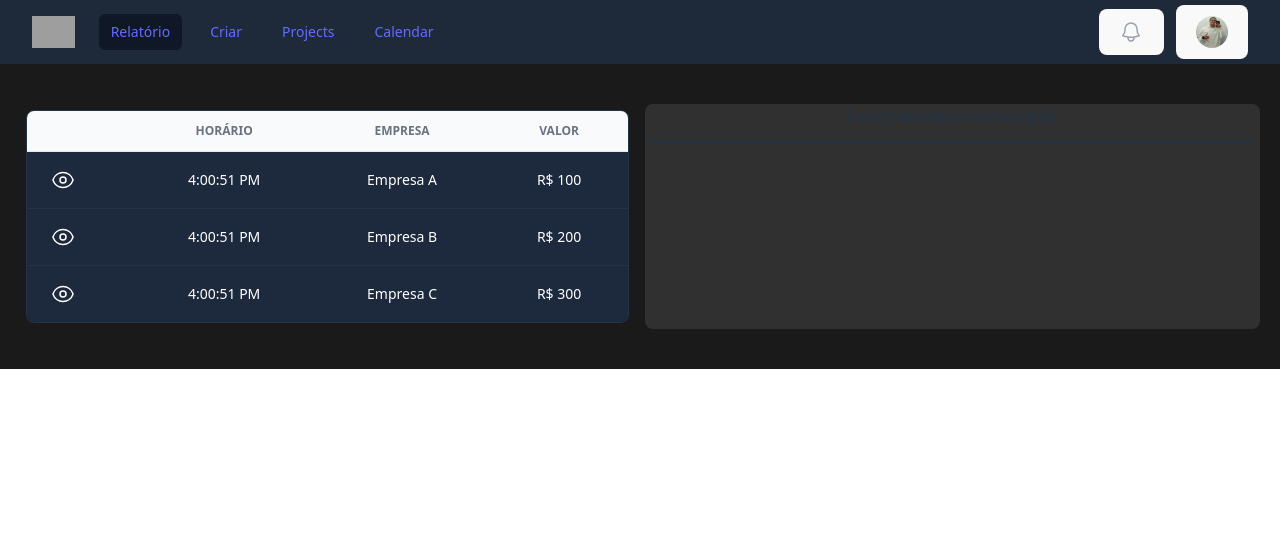
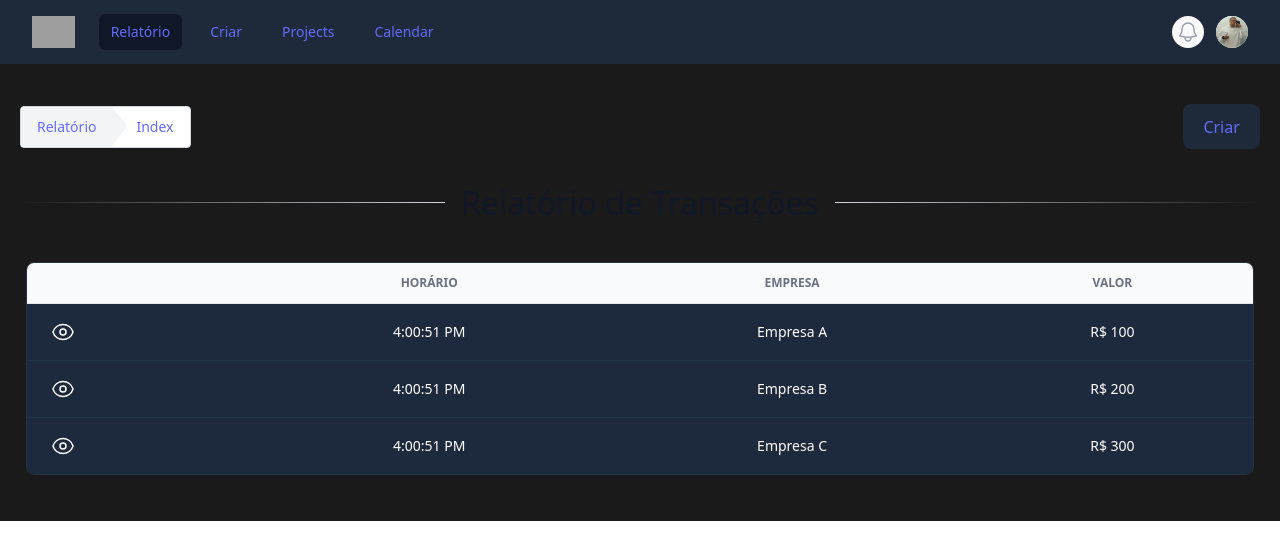
Before and after one commit to scorpiontyf/fiscal-gastos, a React (Vite) app: page / in a window 1280 px wide. Shown: the top 560 px of the page. Built offline with nearby package versions, Linux system fonts and the light colour scheme; grey boxes are pictures that could not be loaded.

Commit message:
componente de breadcrumb, melhoria no componente de detalhe de transação, melhoria na index de relatório

```diff
--- /dev/null
+++ b/src/components/breadcrumb.tsx
@@ -0,0 +1,33 @@
+type BreadcrumbProps = {
+  items: { label: string; href: string }[];
+};
+
+function Breadcrumb({ items }: BreadcrumbProps) {
+  return (
+    <nav aria-label="Breadcrumb" className="w-min">
+      <ol className="flex overflow-hidden rounded border border-gray-300 bg-white text-sm text-gray-700 dark:border-gray-600 dark:bg-gray-800 dark:text-gray-200">
+        <li>
+          <a
+            href="#"
+            className="block h-10 bg-gray-100 px-4 leading-10 transition-colors hover:text-gray-900 dark:bg-gray-700 dark:hover:text-white"
+          >
+            {items.length > 0 ? items[0].label : "Home"}
+          </a>
+        </li>
+
+        <li className="relative flex items-center">
+          <span className="absolute inset-y-0 -start-px h-10 w-4 bg-gray-100 [clip-path:_polygon(0_0,_0%_100%,_100%_50%)] rtl:rotate-180 dark:bg-gray-700"></span>
+
+          <a
+            href="#"
+            className="block h-10 pr-4 pl-6 leading-10 transition-colors hover:text-gray-900 dark:hover:text-white"
+          >
+            {items.length > 0 ? items[1].label : "Index"}
+          </a>
+        </li>
+      </ol>
+    </nav>
+  );
+}
+
+export default Breadcrumb;
--- a/src/components/detail-transaction.tsx
+++ b/src/components/detail-transaction.tsx
@@ -1,8 +1,9 @@
 import React, { useEffect } from "react";
 import Text from "./text";
-
+import { NavLink } from "react-router";
 type DetailTransactionProps = {
   id: number;
+  setTransactionId: React.Dispatch<React.SetStateAction<number>>;
 };
 
 const mockData = [
@@ -11,43 +12,53 @@ const mockData = [
   { time: "12:00", company: "Empresa C", value: 300, id: 3 },
 ];
 
-function DetailTransaction({ id }: DetailTransactionProps) {
+function DetailTransaction({ id, setTransactionId }: DetailTransactionProps) {
   const [data, setData] = React.useState(mockData);
-
   useEffect(() => {
     setData(mockData);
   }, []);
 
   return (
-    <div
-      className="flex flex-col flex-1 rounded-lg"
-    >
-      <div className="overflow-x-auto">
-        <div className="p-1.5 w-full inline-block align-middle">
-          <div className="overflow-hidden border rounded-lg min-w-full divide-y divide-gray-200">
-            {" "}
-            {data
-              .filter((item) => item.id === id)
-              .map((item) => (
-                <div
-                  key={item.id}
-                  style={{
-                    padding: "10px",
-                    borderRadius: "5px",
-                    marginBottom: "10px",
-                  }}
-                >
+    <>
+      {data
+        .filter((item) => item.id === id)
+        .map((item) => (
+          <div className="max-w-md mx-auto rounded-md overflow-hidden shadow-md hover:shadow-lg">
+            <div className="relative">
+              <img
+                className="w-full"
+                src="https://images.unsplash.com/photo-1523275335684-37898b6baf30"
+                alt="Product Image"
+              />
+              <div className="absolute top-0 right-0 bg-red-500 text-white px-2 py-1 m-2 rounded-md text-sm font-medium">
+                Gasto
+              </div>
+            </div>
+            <div className="p-4">
+              <h3 className="text-lg font-medium mb-2">Descrição</h3>
+              <p className="text-gray-600 text-sm mb-4">
+                <Text as="p">{item.company}</Text>
+              </p>
+              <div className="flex items-center justify-between">
+                <NavLink onClick={() => setTransactionId(0)} to="/" className="button">
+                  Voltar
+                </NavLink>
+                <span className="font-bold text-lg">
+                  <Text as="p">Valor: R$ {item.value}</Text>
+                </span>
+                <span className="font-bold text-lg">
                   <Text as="p" style={{}}>
                     Hora: {item.time}
                   </Text>
-                  <Text as="p">Empresa: {item.company}</Text>
-                  <Text as="p">Valor: R$ {item.value}</Text>
-                </div>
-              ))}
+                </span>
+                <button className="button" style={{ backgroundColor: "#1E2939" }}>
+                  Editar
+                </button>
+              </div>
+            </div>
           </div>
-        </div>
-      </div>
-    </div>
+        ))}
+    </>
   );
 }
 
--- a/src/index.css
+++ b/src/index.css
@@ -37,7 +37,12 @@ h1 {
   line-height: 1.1;
 }
 
-button {
+h2 {
+  font-size: 2em;
+  line-height: 1.1;
+}
+
+.button {
   border-radius: 8px;
   border: 1px solid transparent;
   padding: 0.6em 1.2em;
--- a/src/pages/relatorio/create.tsx
+++ b/src/pages/relatorio/create.tsx
@@ -1,5 +1,6 @@
 import { useForm } from "react-hook-form";
 import { ShieldExclamationIcon } from "@heroicons/react/24/outline";
+import { NavLink } from "react-router";
 type Inputs = {
   valor: number;
   descricao: string;
@@ -88,12 +89,9 @@ export default function CreateRelatorio() {
       </div>
 
       <div className="mt-6 flex items-center justify-end gap-x-6">
-        <button
-          type="button"
-          className="text-sm/6 font-semibold text-white-900"
-        >
+        <NavLink to="/" className="text-sm/6 font-semibold text-white-900 button">
           Cancelar
-        </button>
+        </NavLink>
         <button
           type="submit"
           className="rounded-md bg-indigo-600 px-3 py-2 text-md font-semibold text-white shadow-xs hover:bg-indigo-500 focus-visible:outline-2 focus-visible:outline-offset-2 focus-visible:outline-indigo-600"
--- a/src/pages/relatorio/index.tsx
+++ b/src/pages/relatorio/index.tsx
@@ -1,7 +1,9 @@
 import React, { useState } from "react";
 import Table from "../../components/table";
 import DetailTransaction from "../../components/detail-transaction";
-
+import Breadcrumb from "../../components/breadcrumb";
+import Text from "../../components/text";
+import { NavLink } from "react-router";
 const mockData = [
   { button: "", time: "10:00", company: "Empresa A", value: 100, id: 1 },
   { button: "", time: "11:00", company: "Empresa B", value: 200, id: 2 },
@@ -11,6 +13,11 @@ const mockData = [
 function IndexRelatorio() {
   const [transactionId, setTransactionId] = useState<number>(0);
 
+  const items = [
+    { label: "Relatório", href: "/" },
+    { label: "Index", href: "/" },
+  ];
+
   return (
     <div
       style={{
@@ -18,6 +25,23 @@ function IndexRelatorio() {
         padding: "40px 20px",
       }}
     >
+      <div className="flex items-center justify-between mb-9">
+        <Breadcrumb items={items} />
+        <NavLink
+          to={"/create"}
+          style={{ backgroundColor: "#1E2939" }}
+          className="button"
+        >
+          Criar
+        </NavLink>
+      </div>
+      <span className="flex flex-1 items-center mb-9">
+        <span className="h-px flex-1 bg-gradient-to-r from-transparent to-gray-300 dark:to-gray-600"></span>
+        <Text as="h2" className="shrink-0 px-4 text-gray-900 dark:text-white">
+          Relatório de Transações
+        </Text>
+        <span className="h-px flex-1 bg-gradient-to-l from-transparent to-gray-300 dark:to-gray-600"></span>
+      </span>
       <div
         style={{
           display: "flex",
@@ -26,17 +50,19 @@ function IndexRelatorio() {
           columnGap: "10px",
         }}
       >
-        <Table
-          setTransactionId={setTransactionId}
-          columns={["", "Horário", "Empresa", "Valor"]}
-          data={mockData}
-        />
-        <div
-          style={{ backgroundColor: "#303030", flex: 1, borderRadius: "8px" }}
-        >
-          Detalhamento da transação
-          <DetailTransaction id={transactionId} />
-        </div>
+        {transactionId > 0 ? (
+          <div
+            style={{ flex: 1 }}
+          >
+            <DetailTransaction id={transactionId} setTransactionId={setTransactionId} />
+          </div>
+        ) : (
+          <Table
+            setTransactionId={setTransactionId}
+            columns={["", "Horário", "Empresa", "Valor"]}
+            data={mockData}
+          />
+        )}
       </div>
     </div>
   );
```
